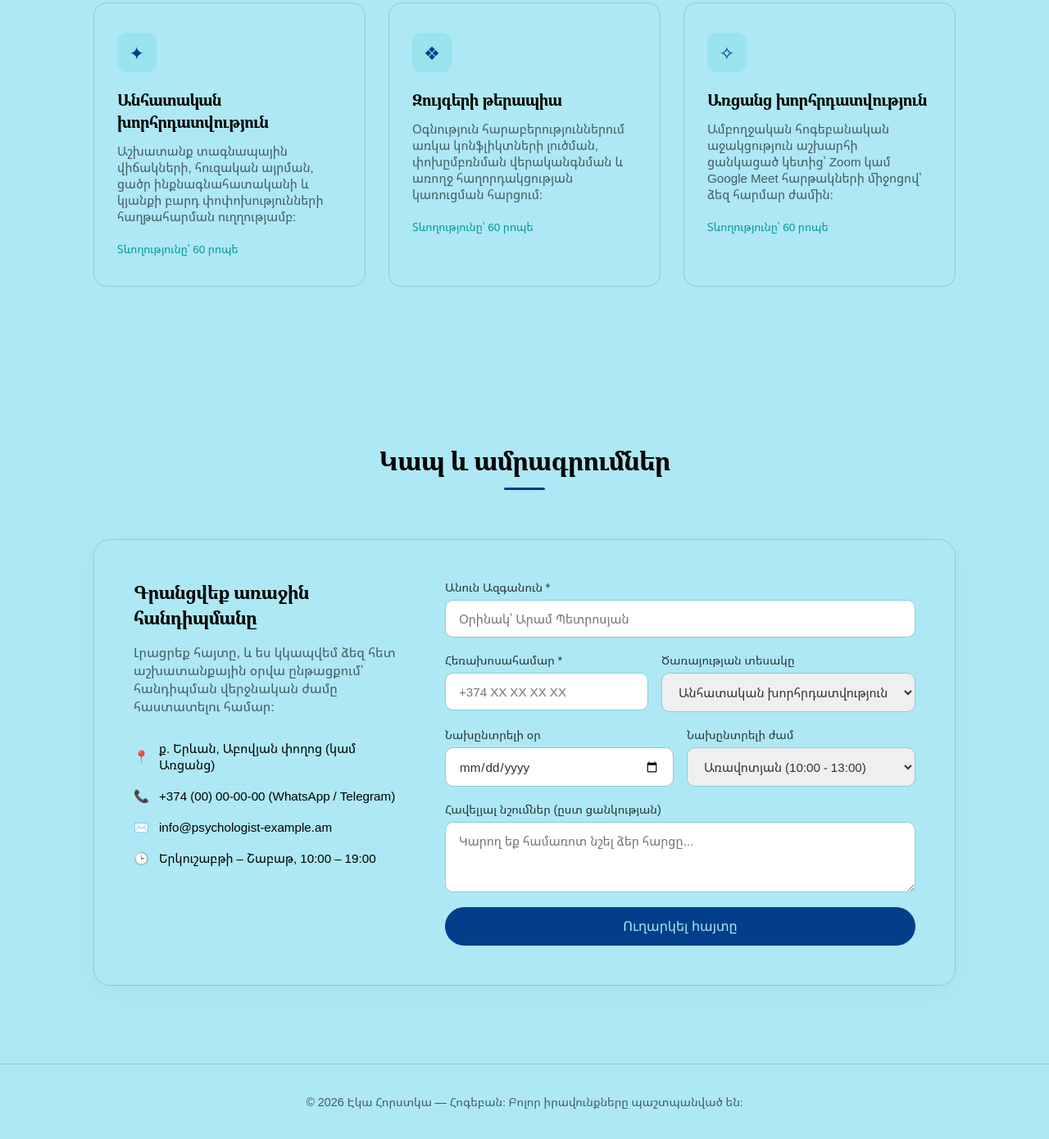
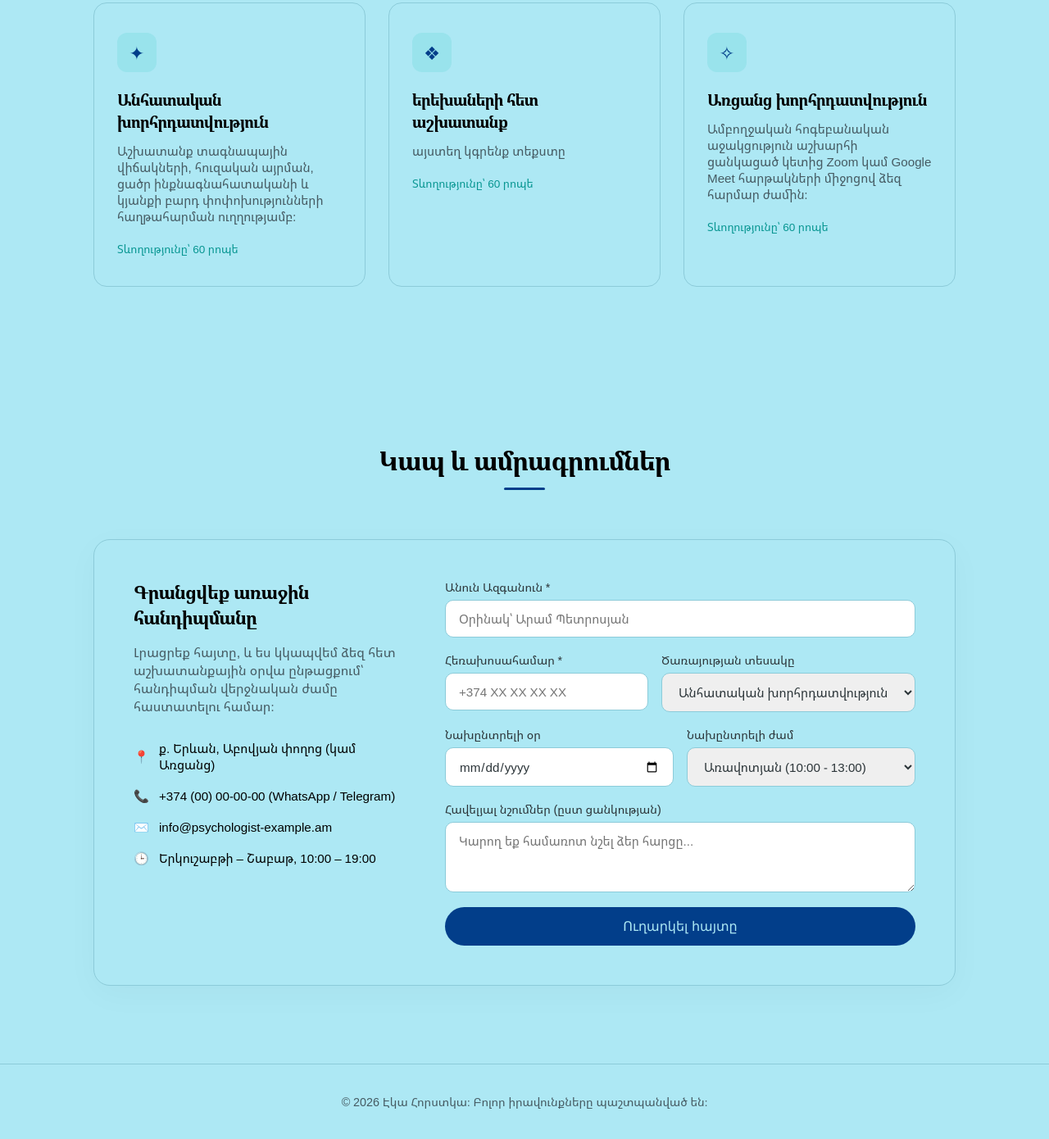
Before and after one commit to emma97-byte/psychologistekahorstka, a plain HTML site: page index.html in a window 1280 px wide. Shown: the part 1057-2447 px from the top of the page at 82% size. Drawn offline with Linux system fonts and the light colour scheme.

Commit message:
Update index.html

```diff
--- a/index.html
+++ b/index.html
@@ -565,15 +565,15 @@ h1, h2, h3, h4 {
 
                 <div class="service-card">
                     <div class="service-icon">❖</div>
-                    <h3>Զույգերի թերապիա</h3>
-                    <p>Օգնություն հարաբերություններում առկա կոնֆլիկտների լուծման, փոխըմբռնման վերականգնման և առողջ հաղորդակցության կառուցման հարցում։</p>
+                    <h3>երեխաների հետ աշխատանք</h3>
+                    <p>այստեղ կգրենք տեքստը</p>
                     <div class="service-meta">Տևողությունը՝ 60 րոպե</div>
                 </div>
 
                 <div class="service-card">
                     <div class="service-icon">✧</div>
                     <h3>Առցանց խորհրդատվություն</h3>
-                    <p>Ամբողջական հոգեբանական աջակցություն աշխարհի ցանկացած կետից՝ Zoom կամ Google Meet հարթակների միջոցով՝ ձեզ հարմար ժամին։</p>
+                    <p>Ամբողջական հոգեբանական աջակցություն աշխարհի ցանկացած կետից Zoom կամ Google Meet հարթակների միջոցով ձեզ հարմար ժամին։</p>
                     <div class="service-meta">Տևողությունը՝ 60 րոպե</div>
                 </div>
             </div>
@@ -651,7 +651,7 @@ h1, h2, h3, h4 {
     <!-- Ստորին հատված -->
     <footer>
         <div class="container">
-            <p>© 2026 Էկա Հորստկա — Հոգեբան։ Բոլոր իրավունքները պաշտպանված են։</p>
+            <p>© 2026 Էկա Հորստկա։ Բոլոր իրավունքները պաշտպանված են։</p>
         </div>
     </footer>
 
```
